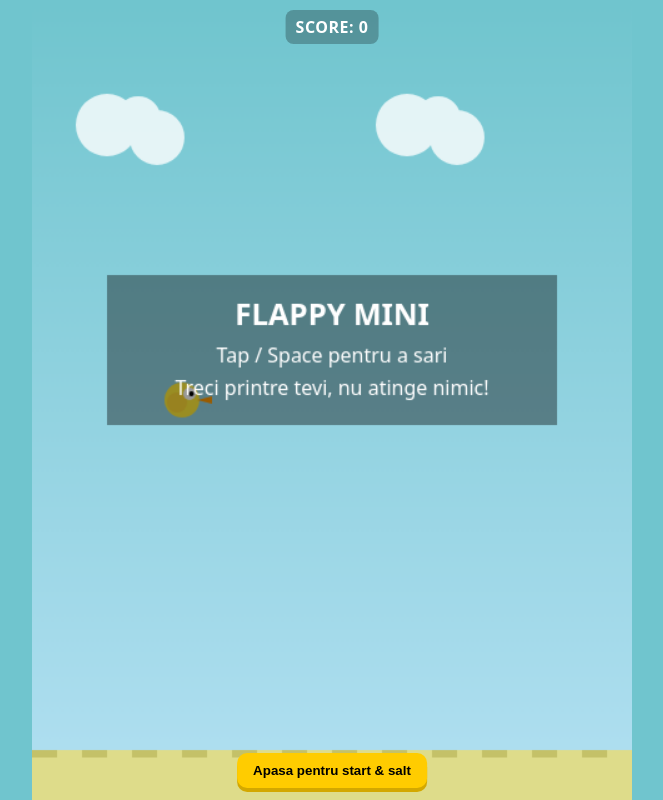
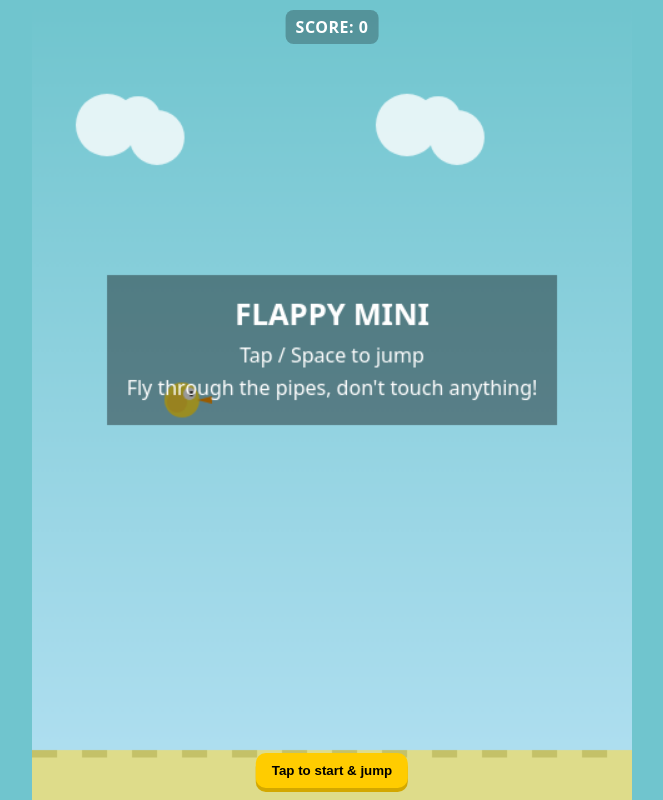
Before and after one commit to shuckk/Flappy-Dac, a plain HTML site: page index.html in a window 1280 px wide. Shown: the whole page, without its empty margins (308-971 px from the left). Drawn offline with Linux system fonts and the light colour scheme.

Commit message:
Update index.html

```diff
--- a/index.html
+++ b/index.html
@@ -3,7 +3,7 @@
 <head>
 <meta charset="utf-8" />
 <meta name="viewport" content="width=device-width,initial-scale=1,maximum-scale=1,user-scalable=no" />
-<title>Dac</title>
+<title>Flappy Mini</title>
 <style>
   html, body { margin:0; padding:0; height:100%; background:#70c5ce; font-family: system-ui, sans-serif; }
   #wrap { display:flex; align-items:center; justify-content:center; height:100%; }
@@ -37,7 +37,7 @@ if ('serviceWorker' in navigator) {
 <body>
 <div id="wrap"><canvas id="game" width="480" height="640"></canvas></div>
 <div class="hud" id="score">SCORE: 0</div>
-<button class="btn" id="tapHint">Apasa pentru start & salt</button>
+<button class="btn" id="tapHint">Tap to start & jump</button>
 
 <script>
 (() => {
@@ -224,7 +224,7 @@ if ('serviceWorker' in navigator) {
   function endGame() {
     gameOver = true;
     running = false;
-    tapHint.textContent = 'Ai pierdut 😅 Tap / Enter pentru restart';
+    tapHint.textContent = 'You lost 😅 Tap / Enter to restart';
     tapHint.style.display = 'block';
   }
 
@@ -258,8 +258,8 @@ if ('serviceWorker' in navigator) {
       ctx.textAlign = 'center';
       ctx.fillText(gameOver ? 'GAME OVER' : 'FLAPPY MINI', 240, 260);
       ctx.font = '16px system-ui, sans-serif';
-      ctx.fillText('Tap / Space pentru a sari', 240, 290);
-      ctx.fillText('Treci printre tevi, nu atinge nimic!', 240, 316);
+      ctx.fillText('Tap / Space to jump', 240, 290);
+      ctx.fillText("Fly through the pipes, don't touch anything!", 240, 316);
     }
   }
 
```
